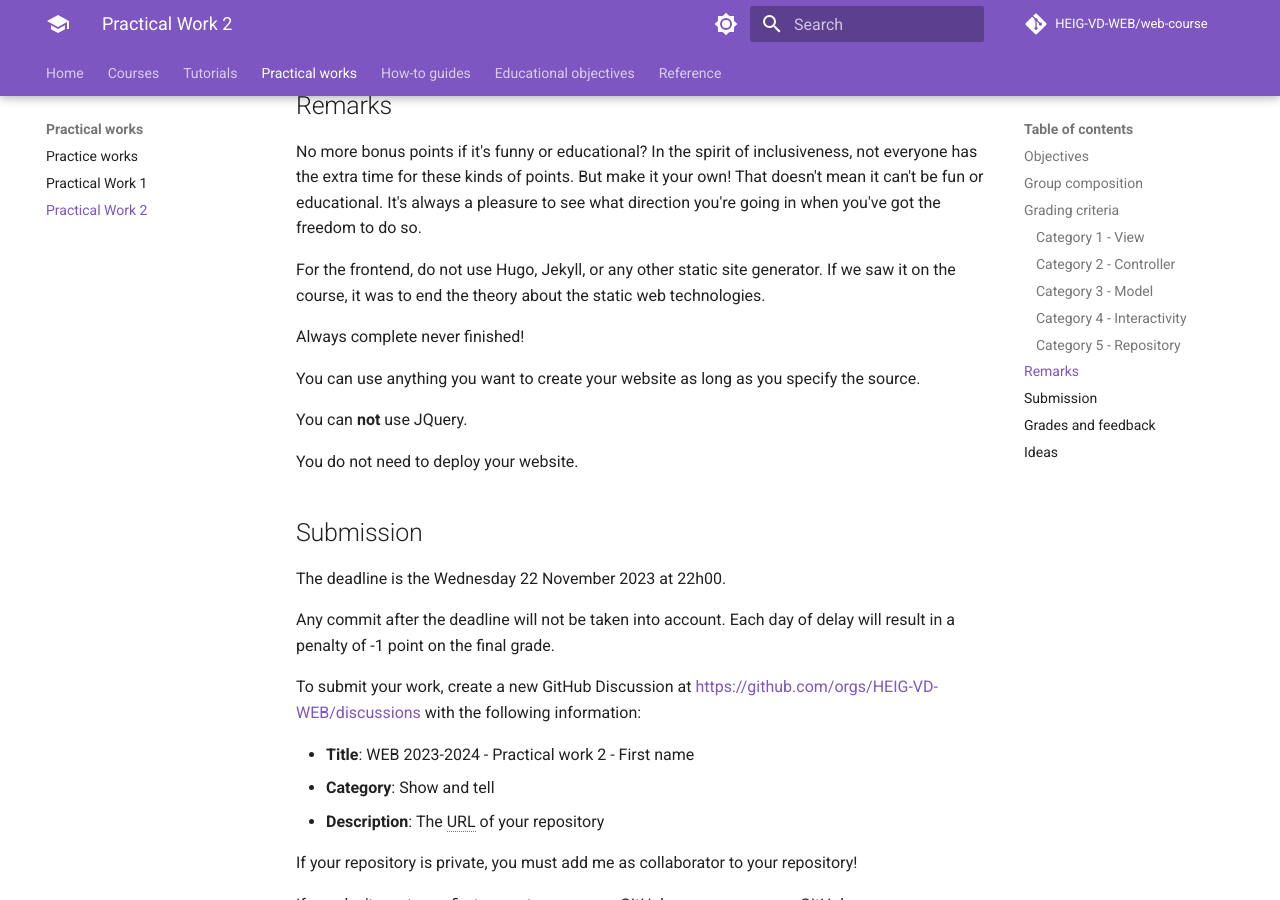
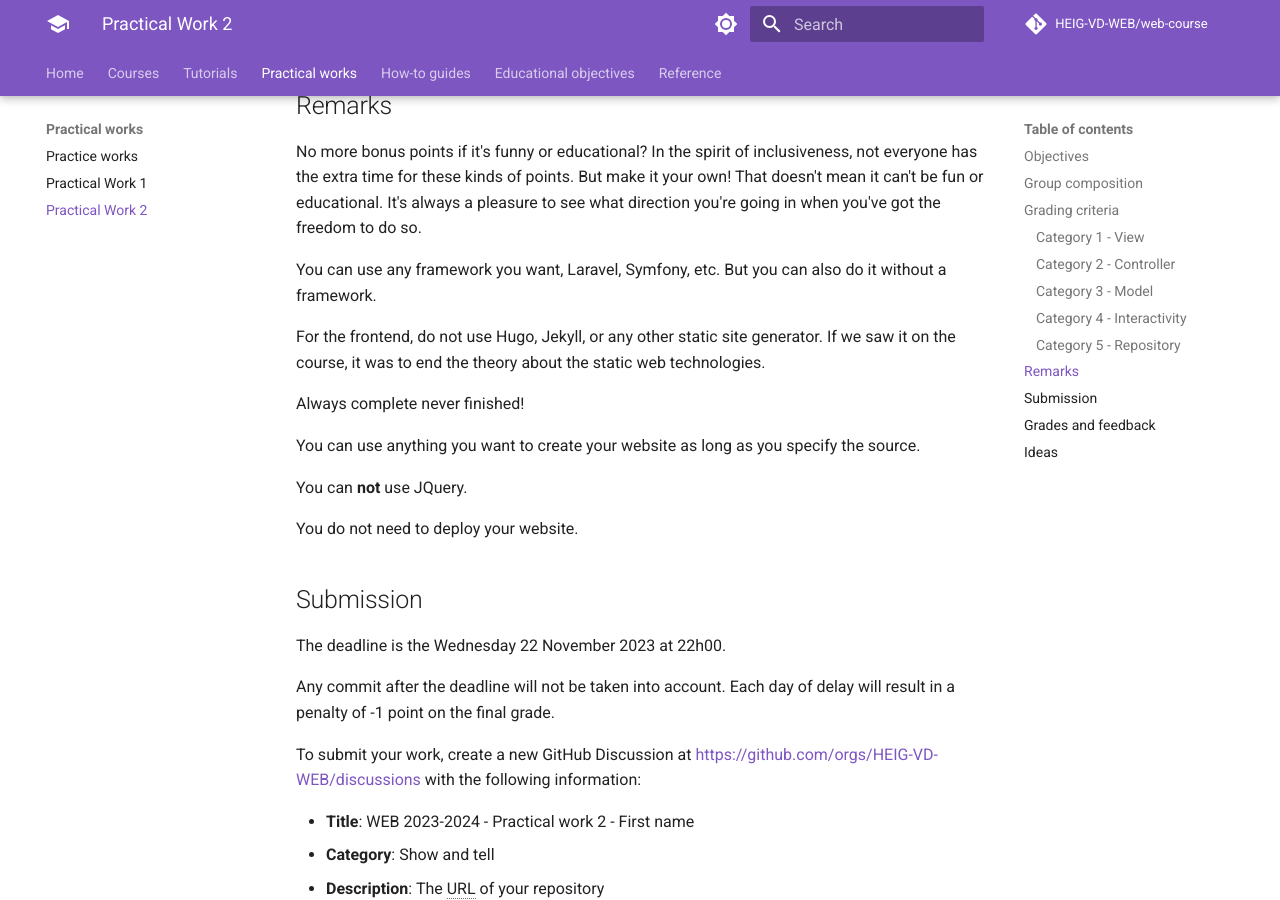
Before and after one commit to HEIG-VD-WEB/web-course, an MkDocs documentation site: the page built from docs/practical-works/practical-work-2/index.md, in a window 1280 px wide and 900 px high, scrolled down 2566 px. Built offline with MkDocs 1.6.1 and Material for MkDocs 9.7.7, drawn with Linux system fonts in a browser that asks for light colours; comment, search, counter and statistics services are not loaded.

Commit message:
Update the content of practical work 2

```diff
--- a/docs/practical-works/practical-work-2/index.md
+++ b/docs/practical-works/practical-work-2/index.md
@@ -72,6 +72,8 @@ The repository should be well organized and documented. It should be easy to ins
 
 No more bonus points if it's funny or educational? In the spirit of inclusiveness, not everyone has the extra time for these kinds of points. But make it your own! That doesn't mean it can't be fun or educational. It's always a pleasure to see what direction you're going in when you've got the freedom to do so.
 
+You can use any framework you want, Laravel, Symfony, etc. But you can also do it without a framework.
+
 For the frontend, do not use Hugo, Jekyll, or any other static site generator. If we saw it on the course, it was to end the theory about the static web technologies.
 
 Always complete never finished!
```
